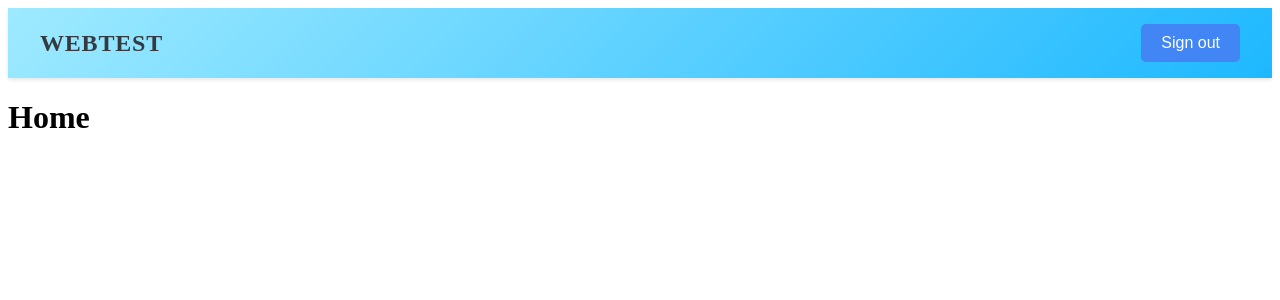
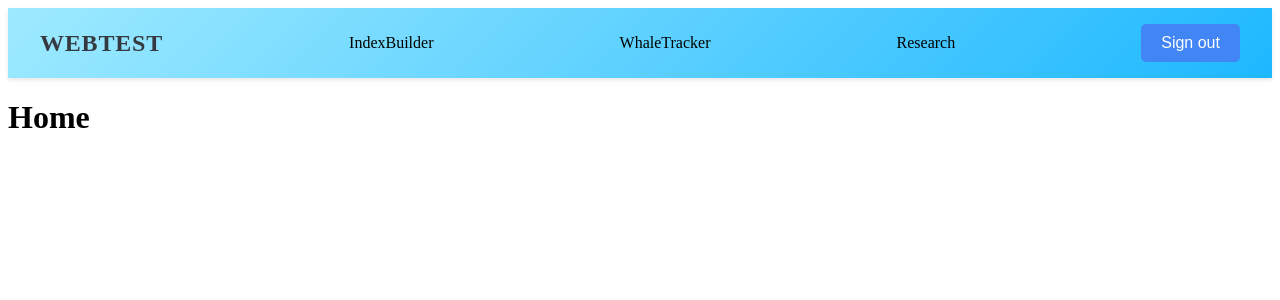
Before and after one commit to dittygoops/Hackathon_Trivecta, a React (Vite) app in the folder frontend/: page / in a window 1280 px wide. Shown: the top 300 px of the page. Built offline with nearby package versions, Linux system fonts and the light colour scheme; no server answers; sample sign-in values are in the browser's storage.

Commit message:
Feat(Header redirect functionality)

```diff
--- a/frontend/src/components/Header.jsx
+++ b/frontend/src/components/Header.jsx
@@ -1,5 +1,6 @@
 import React from 'react';
 import { useContext } from 'react';
+import { useNavigate } from 'react-router-dom';
 
 import { AuthContext } from '../App';
 import SignInButton from './SignInButton';
@@ -8,11 +9,43 @@ import './Header.css';
 
 const Header = () => {
     const [isAuth, setIsAuth] = useContext(AuthContext);
+    const navigate = useNavigate();
+
+    function handleHeaderClick(i) {
+        switch (i) {
+            case 0:
+                navigate('/');
+                break;
+            case 1:
+                navigate('/indexbuilder');
+                break;
+            case 2:
+                navigate('/whaletracker');
+                break;
+            case 3:
+                navigate('/research');
+                break;
+            default:
+                break;
+        }
+    }
+
+    if (isAuth) {
+        return (
+            <div className='header-container'>
+                <div className='site-name' onClick={() => handleHeaderClick(0)}>WebTest</div>
+                <div className='header-name' onClick={() => handleHeaderClick(1)}>IndexBuilder</div>
+                <div className='header-name' onClick={() => handleHeaderClick(2)}>WhaleTracker</div>
+                <div className='header-name' onClick={() => handleHeaderClick(3)}>Research</div>
+                <SignOutButton />
+            </div>
+        );
+    }
 
     return (
         <div className='header-container'>
             <div className='site-name'>WebTest</div>
-            {isAuth ? <SignOutButton /> : <SignInButton />}
+            <SignInButton />
         </div>
     );
 };
--- a/frontend/src/components/SignInButton.jsx
+++ b/frontend/src/components/SignInButton.jsx
@@ -2,6 +2,8 @@ import { useContext } from "react";
 import { signInWithPopup } from "firebase/auth";
 import { auth, googleProvider } from "../firebaseConfig";
 import { AuthContext } from "../App";
+
+import "./Authbuttons.css";
 
 const SignInButton = () => {
     const [isAuth, setIsAuth] = useContext(AuthContext);
```
